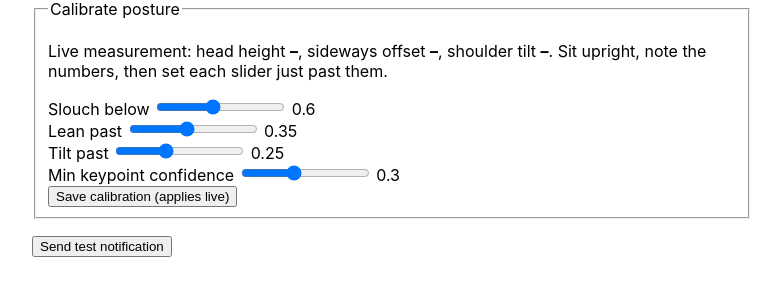
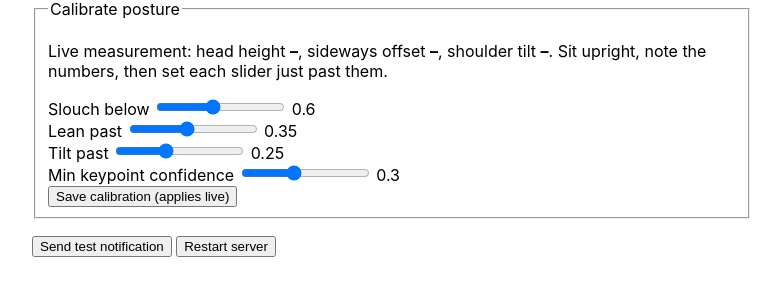
Before and after one commit to ameyarya/posture-police, a Flask app: template templates/index.html in a window 1280 px wide. Shown: the part 861-1150 px from the top of the page, without its empty margins (248-1029 px from the left). Run offline with Flask 3, Linux system fonts and the light colour scheme; the template is opened without the code that fills it, so the values that code supplies are empty.

Commit message:
Restart button with auto-respawn launcher

```diff
--- a/app.py
+++ b/app.py
@@ -265,6 +265,21 @@ def api_remind_ack():
     return jsonify({"ok": True})
 
 
+@app.route("/api/restart", methods=["POST"])
+def api_restart():
+    """Stop the dev server; run.sh respawns it. Manual start otherwise."""
+    func = request.environ.get("werkzeug.server.shutdown")
+    if func is None:
+        return jsonify({"ok": False, "reason": "dev-server shutdown unavailable"})
+
+    def _shutdown():
+        time.sleep(0.5)
+        func()
+
+    threading.Thread(target=_shutdown, daemon=True).start()
+    return jsonify({"ok": True})
+
+
 def pick_port(host: str, base: int, tries: int = 10) -> int:
     """First free TCP port from base upward. Never guesses in the dark."""
     import socket
--- a/templates/index.html
+++ b/templates/index.html
@@ -62,7 +62,8 @@
   <span id="cal-ok" style="display:none">saved</span>
 </fieldset>
 <p><button id="notif-enable" style="display:none">Enable break notifications</button>
-<button id="notif-test" type="button">Send test notification</button></p>
+<button id="notif-test" type="button">Send test notification</button>
+<button id="restart" type="button">Restart server</button></p>
 
 <script>
 const pill = document.getElementById('pill');
@@ -150,6 +151,12 @@ document.getElementById('ack').onclick = async () => {
   await fetch('/api/remind/ack', { method: 'POST' });
   tick();
 };
+document.getElementById('restart').onclick = async () => {
+  if (!confirm('Restart the server? This page reconnects on its own.')) return;
+  const r = await fetch('/api/restart', { method: 'POST' });
+  const out = await r.json();
+  alert(out.ok ? 'Restarting — give it a few seconds.' : `No restart: ${out.reason}`);
+};
 document.getElementById('settings').onsubmit = async (e) => {
   e.preventDefault();
   const payload = {
```
Also changed, not shown: tests/test_api.py (+6 -0 lines), 1 other file.
